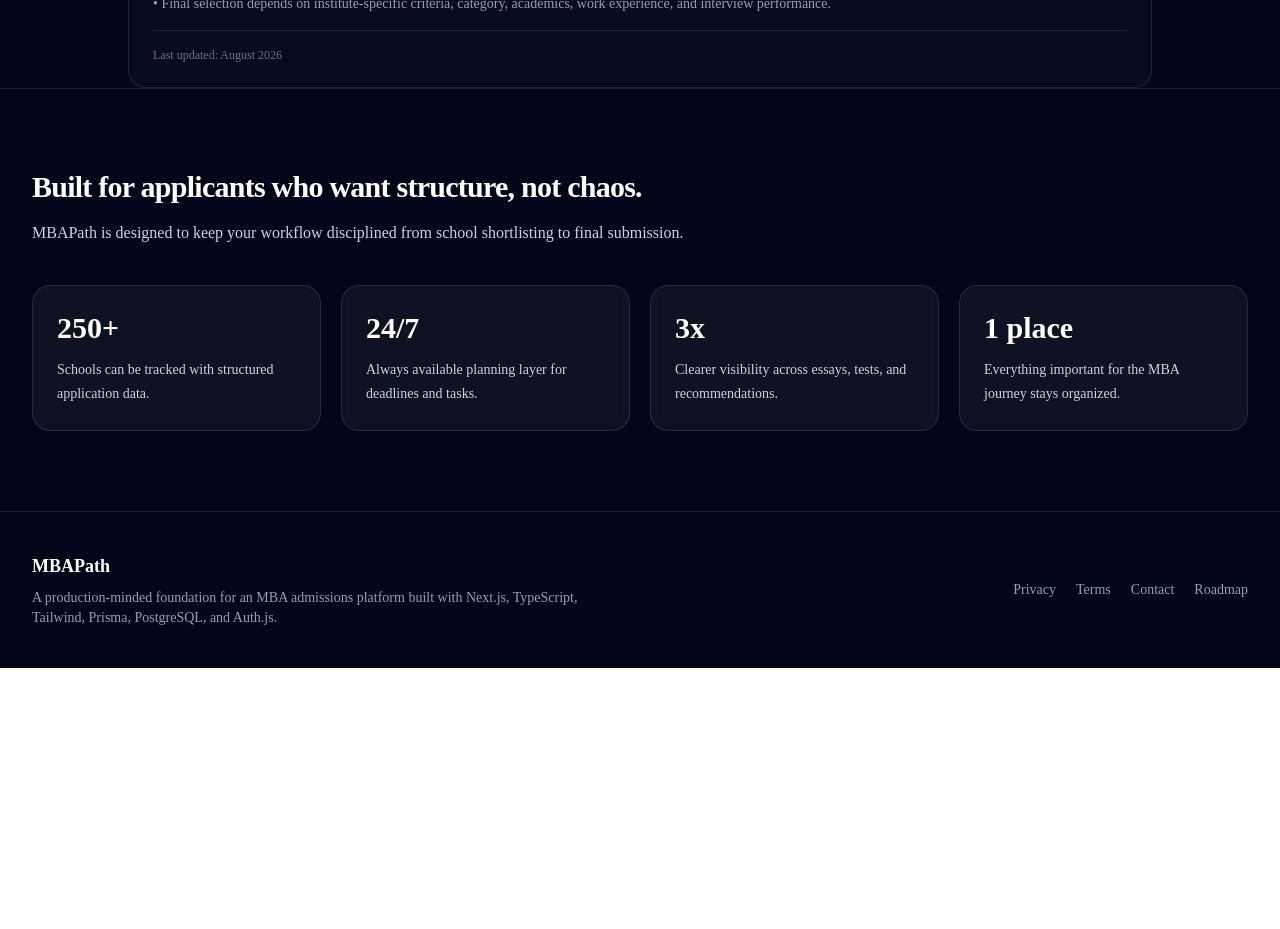
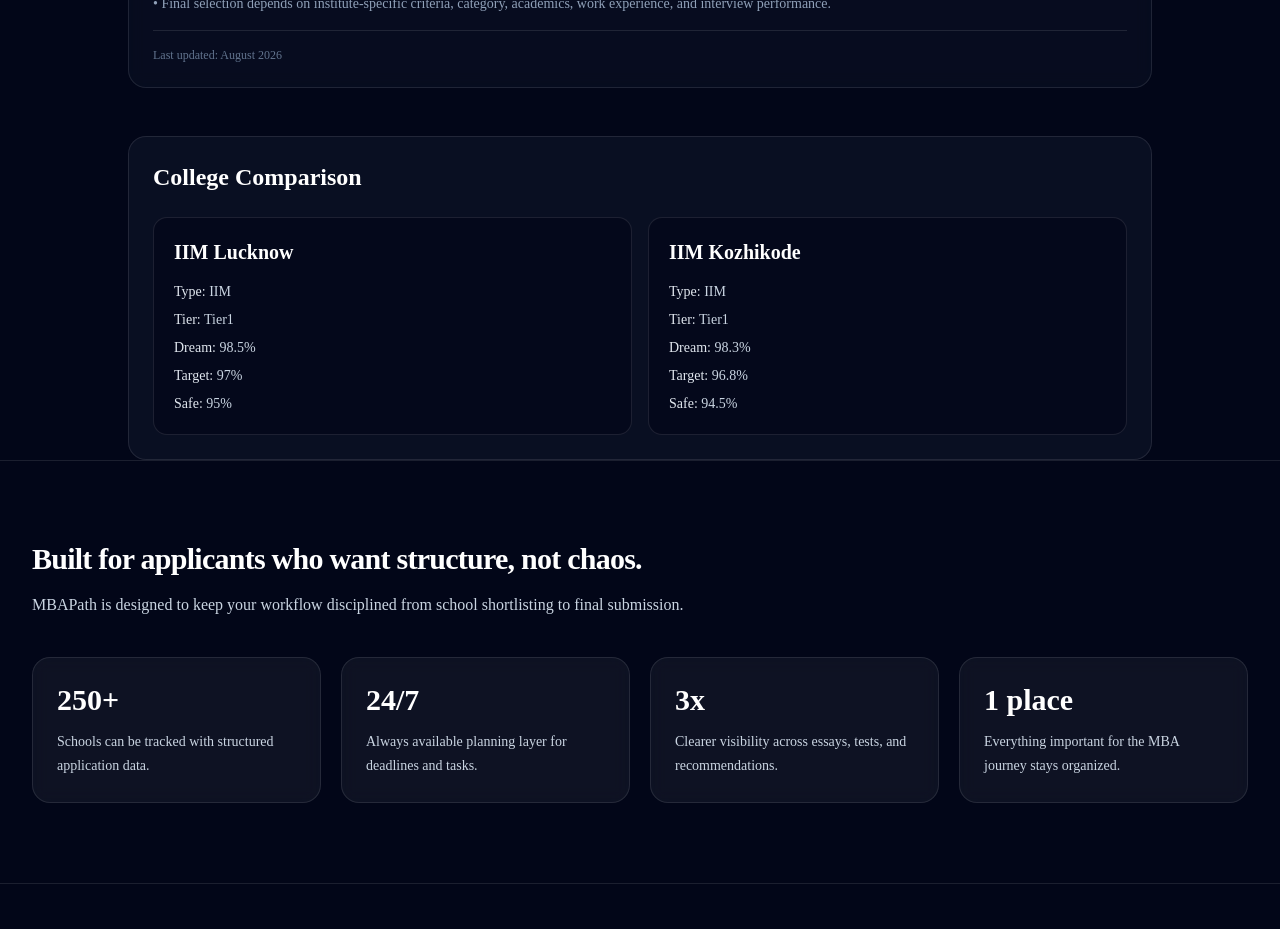
Before and after one commit to satishkumar121234-spec/mbapath, a Next.js app: page / in a window 1280 px wide. Shown: the part 2720-3649 px from the top of the page. Before the commit the page ends 3388 px from the top, so only its background shows below. Built offline with nearby package versions, Linux system fonts and the light colour scheme.

Commit message:
Sprint 3: Add college comparison foundation

```diff
--- a/app/page.tsx
+++ b/app/page.tsx
@@ -12,7 +12,7 @@
 
 import { predictProfile } from "@/services/predictor";
 import { PredictorInput } from "@/types/predictor";
-
+import CollegeComparison from "@/components/compare/CollegeComparison";
 export default function HomePage() {
   const [profile, setProfile] = useState<PredictorInput>({
     catYear: 2026,
@@ -107,6 +107,10 @@
     Last updated: August 2026
   </div>
 </section>
+     <CollegeComparison
+  firstCollegeId="iim-lucknow"
+  secondCollegeId="iim-kozhikode"
+/>
       <Stats />
 
       <Footer />
--- /dev/null
+++ b/components/compare/CollegeComparison.tsx
@@ -0,0 +1,66 @@
+import { colleges } from "@/constants/colleges";
+
+interface CollegeComparisonProps {
+  firstCollegeId: string;
+  secondCollegeId: string;
+}
+
+export default function CollegeComparison({
+  firstCollegeId,
+  secondCollegeId,
+}: CollegeComparisonProps) {
+  const first = colleges.find((c) => c.id === firstCollegeId);
+  const second = colleges.find((c) => c.id === secondCollegeId);
+
+  if (!first || !second) {
+    return null;
+  }
+
+  return (
+    <section className="mx-auto mt-12 w-full max-w-5xl rounded-2xl border border-white/10 bg-slate-900/60 p-6 backdrop-blur-xl">
+      <h2 className="mb-6 text-2xl font-semibold text-white">
+        College Comparison
+      </h2>
+
+      <div className="grid gap-4 md:grid-cols-2">
+        {[first, second].map((college) => (
+          <div
+            key={college.id}
+            className="rounded-xl border border-white/10 bg-slate-950/60 p-5"
+          >
+            <h3 className="text-xl font-semibold text-white">
+              {college.name}
+            </h3>
+
+            <div className="mt-4 space-y-2 text-sm text-slate-300">
+              <div>
+                <span className="font-medium text-slate-200">Type:</span>{" "}
+                {college.type}
+              </div>
+
+              <div>
+                <span className="font-medium text-slate-200">Tier:</span>{" "}
+                {college.tier}
+              </div>
+
+              <div>
+                <span className="font-medium text-slate-200">Dream:</span>{" "}
+                {college.percentile.general.dream}%
+              </div>
+
+              <div>
+                <span className="font-medium text-slate-200">Target:</span>{" "}
+                {college.percentile.general.target}%
+              </div>
+
+              <div>
+                <span className="font-medium text-slate-200">Safe:</span>{" "}
+                {college.percentile.general.safe}%
+              </div>
+            </div>
+          </div>
+        ))}
+      </div>
+    </section>
+  );
+}
--- a/components/results/PredictionResults.tsx
+++ b/components/results/PredictionResults.tsx
@@ -25,17 +25,17 @@
   );
 
   return (
-    <Card className="mx-auto mt-12 w-full max-w-5xl">
+    <Card className="mx-auto mt-12 w-full max-w-5xl border-white/10 bg-slate-900/60 backdrop-blur-xl">
       <CardHeader>
         <CardTitle>Prediction Results</CardTitle>
 
         <ConfidenceBadge confidence={result.confidence} />
       </CardHeader>
 
-      <CardContent className="space-y-10">
+      <CardContent className="space-y-12 px-4 sm:px-6">
 
         <section>
-          <h2 className="mb-4 text-xl font-bold">
+          <h2 className="mb-4 text-lg font-semibold sm:text-xl">
             Dream Colleges
           </h2>
 
```
